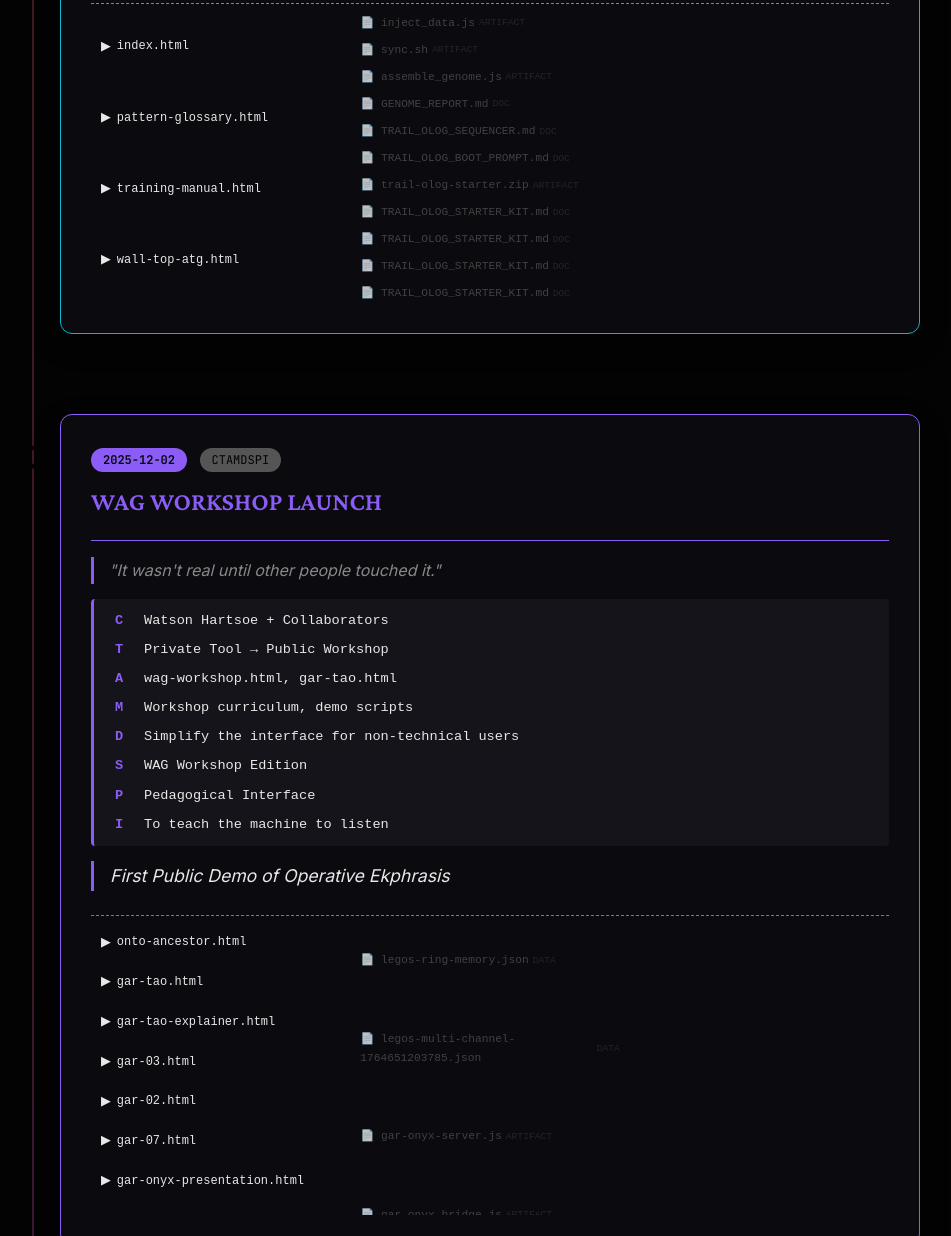
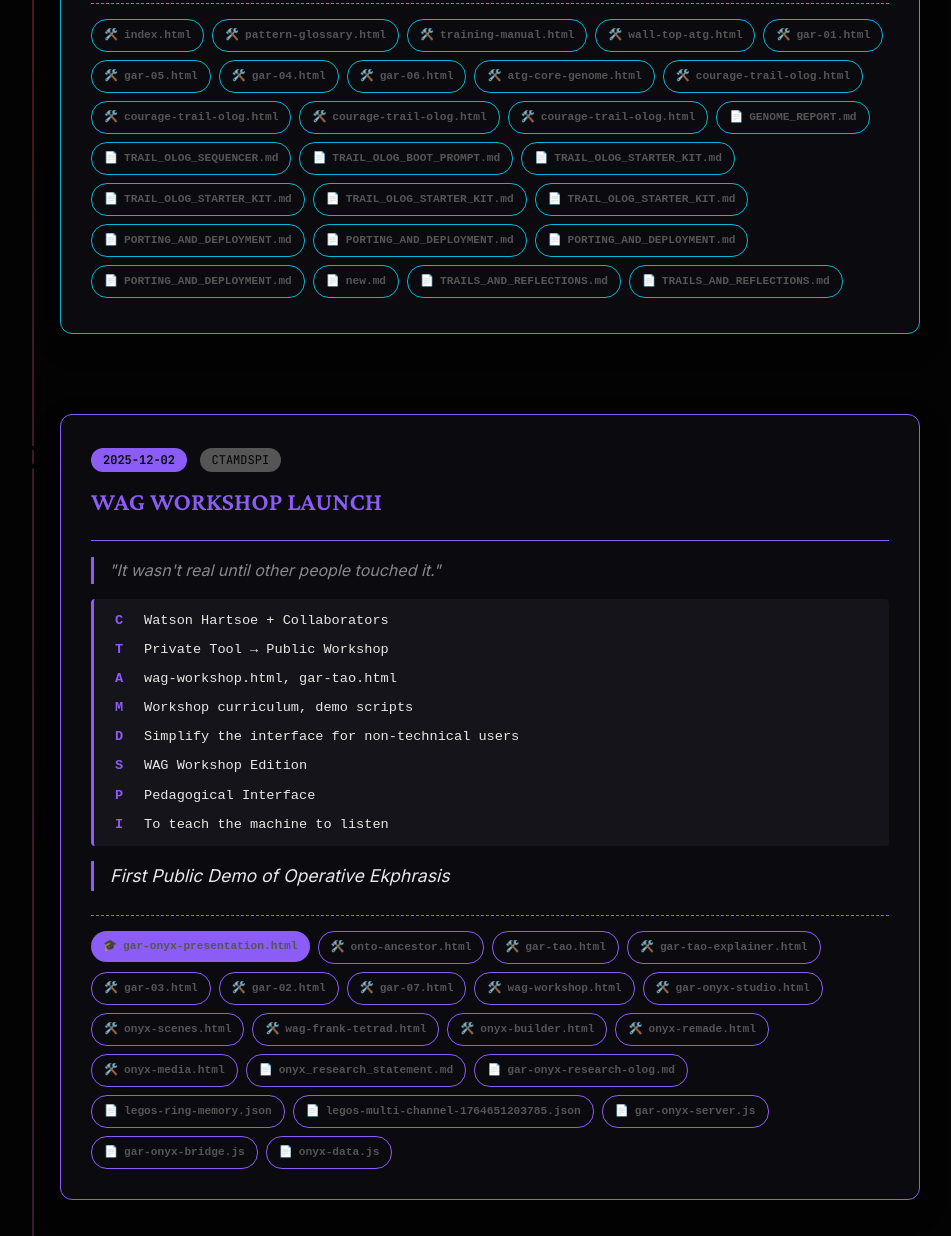
Before and after one commit to hartswf0/core-age, a plain HTML site: page courage-genome.html in a window 1280 px wide. Shown: the part 1384-2620 px from the top of the page, without its empty margins (170-1121 px from the left). Drawn offline with nearby package versions, Linux system fonts and the light colour scheme.

Commit message:
refactor(genome): enhance artifact hierarchy and affordance

```diff
--- a/courage-genome.html
+++ b/courage-genome.html
@@ -3362,6 +3362,24 @@
                     return artDate.toISOString().split('T')[0] === event.date;
                 });
 
+                // PRIORITIZATION LOGIC
+                // 1. Presentations (*-presentation.html)
+                // 2. Tutorials (*-tutorial.html)
+                // 3. Tools (*.html)
+                // 4. Docs (*.md)
+                // 5. Data/Other
+                relevantArtifacts.sort((a, b) => {
+                    const getScore = (art) => {
+                        const name = art.text.toLowerCase();
+                        if (name.includes('presentation')) return 5;
+                        if (name.includes('tutorial') || name.includes('guide')) return 4;
+                        if (art.type === 'tool') return 3;
+                        if (art.type === 'doc') return 2;
+                        return 1;
+                    };
+                    return getScore(b) - getScore(a);
+                });
+
                 const article = document.createElement('article');
                 article.className = `era ${activeZone}`; // Re-use era styling
                 article.style.borderColor = color;
@@ -3369,52 +3387,29 @@
                 // Construct Artifacts List for this Date
                 let artifactsHtml = '';
                 if (relevantArtifacts.length > 0) {
-
-                    // Prioritize: HTML files first (Playable), then others
-                    const playable = relevantArtifacts.filter(art => art.path.endsWith('.html'));
-                    const passive = relevantArtifacts.filter(art => !art.path.endsWith('.html'));
-
-                    // Sort "Tutorials" to the top of Playable
-                    playable.sort((a, b) => (b.path.includes('tutorial') ? 1 : 0) - (a.path.includes('tutorial') ? 1 : 0));
-
                     artifactsHtml = `
-                        <div class="artifacts-list" style="margin-top:15px; border-top:1px dashed ${color}; padding-top:10px;">
-
-                            <!-- PLAYABLE TOOLS (Brick Grid) -->
-                            ${playable.length > 0 ? `
-                                <div style="display:grid; grid-template-columns: repeat(auto-fill, minmax(160px, 1fr)); gap:6px; margin-bottom:10px;">
-                                    ${playable.map(art => {
-                        const isTutorial = art.text.toLowerCase().includes('tutorial');
+                        <div class="artifacts-list" style="margin-top:15px; border-top:1px dashed ${color}; padding-top:15px; display:flex; flex-wrap:wrap; gap:8px;">
+                            ${relevantArtifacts.map(art => {
+                        const isPriority = art.text.toLowerCase().includes('tutorial') || art.text.toLowerCase().includes('presentation');
+                        const bg = isPriority ? color : 'var(--surface-3)';
+                        const fg = isPriority ? 'var(--bg)' : 'var(--text-main)';
+                        const border = isPriority ? 'none' : `1px solid ${color}`;
+                        const icon = isPriority ? '🎓' : (art.type === 'tool' ? '🛠️' : '📄');
+
                         return `
-                                        <a href="${art.path}" target="_blank" class="artifact-brick" style="
-                                            display:flex; align-items:center; gap:6px;
-                                            background:var(--surface-3); color:var(--text-main);
-                                            padding:6px 10px; border-radius:4px; text-decoration:none;
-                                            border:1px solid ${isTutorial ? color : 'var(--surface-4)'};
-                                            font-size:0.75rem; font-family:monospace; white-space:nowrap; overflow:hidden;
-                                            transition:all 0.1s;
-                                        " onmouseover="this.style.background='${color}'; this.style.color='var(--bg)'" onmouseout="this.style.background='var(--surface-3)'; this.style.color='var(--text-main)'">
-                                            <span style="font-size:0.8rem;">${isTutorial ? '🎓' : '▶'}</span>
-                                            <span style="text-overflow:ellipsis; overflow:hidden;">${art.text}</span>
-                                        </a>
-                                        `;
+                                <a href="${art.path}" target="_blank" style="text-decoration:none;">
+                                    <div class="artifact-card" style="
+                                        background:${bg}; color:${fg}; border:${border};
+                                        padding:6px 12px; border-radius:16px; font-size:0.85rem;
+                                        display:flex; align-items:center; gap:6px; transition:transform 0.2s;
+                                        font-family:monospace; cursor:pointer;
+                                    " onmouseover="this.style.transform='scale(1.05)'" onmouseout="this.style.transform='scale(1)'">
+                                        <span>${icon}</span>
+                                        <span style="font-weight:bold;">${art.text}</span>
+                                    </div>
+                                </a>
+                                `;
                     }).join('')}
-                                </div>
-                            ` : ''}
-
-                            <!-- PASSIVE DOCS (Compact List) -->
-                            ${passive.length > 0 ? `
-                                <div style="display:flex; flex-wrap:wrap; gap:8px 16px; opacity:0.75;">
-                                    ${passive.map(art => `
-                                        <a href="${art.path}" target="_blank" style="
-                                            color:var(--ink-muted); text-decoration:none; font-size:0.7rem; font-family:monospace;
-                                            display:flex; align-items:center; gap:4px;
-                                        " onmouseover="this.style.color='${color}'" onmouseout="this.style.color='var(--ink-muted)'">
-                                            📄 ${art.text} <span style="opacity:0.5; font-size:0.6rem;">${art.type.toUpperCase()}</span>
-                                        </a>
-                                    `).join('')}
-                                </div>
-                            ` : ''}
                         </div>
                      `;
                 }
```
Also changed, not shown: file-manifest.json.
